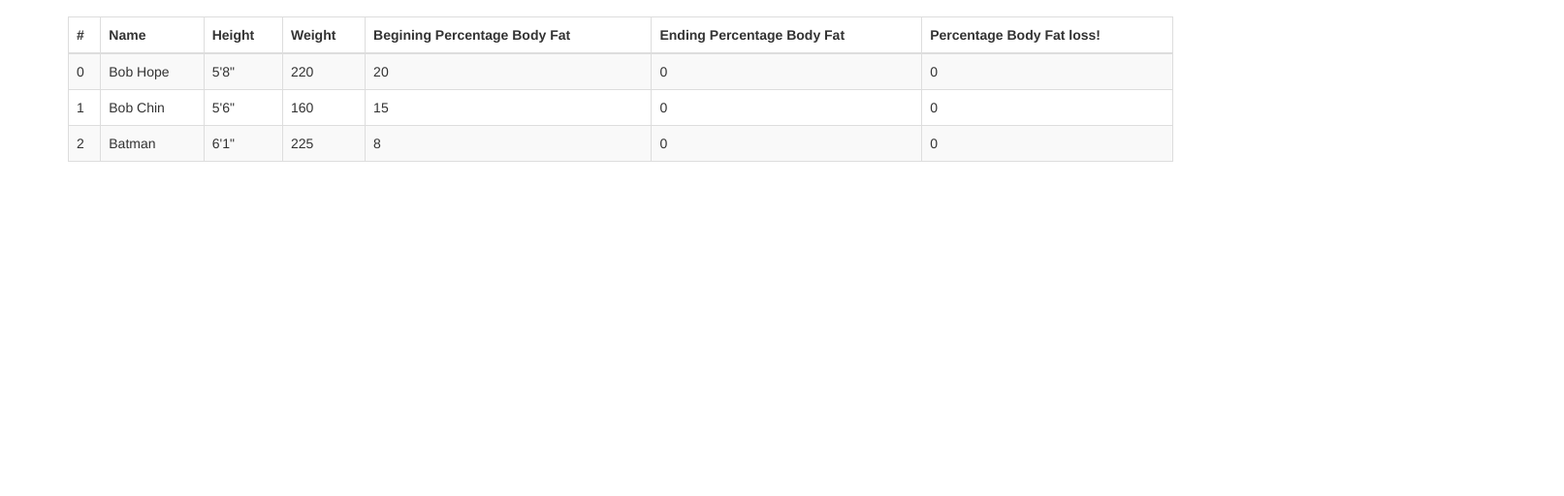
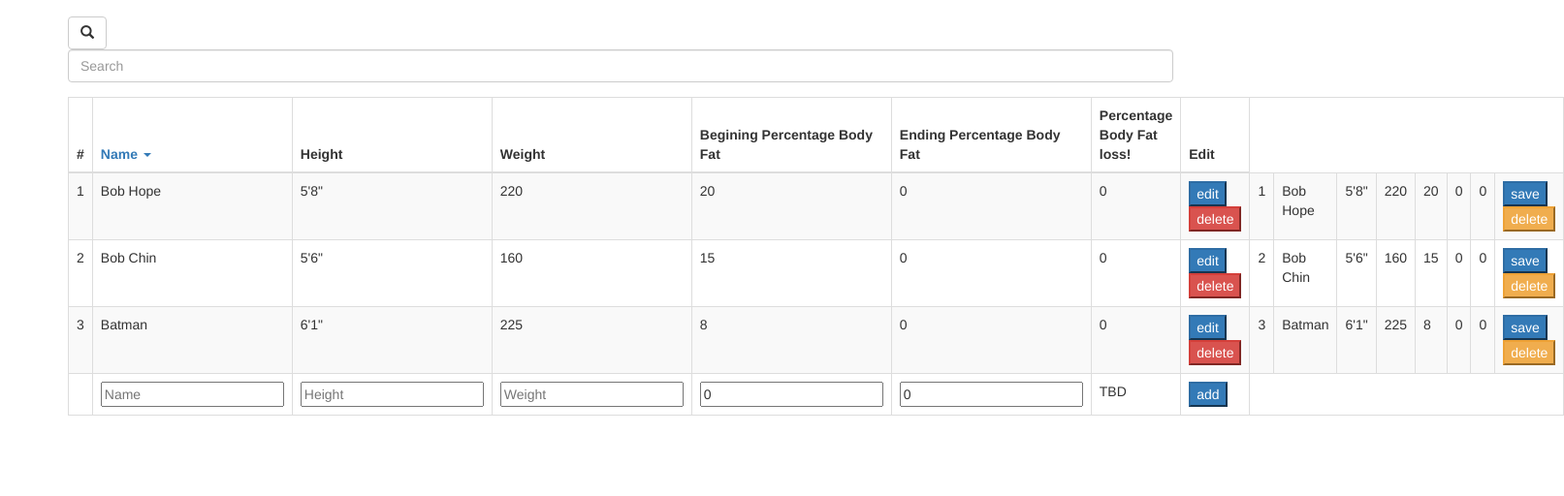
Before and after one commit to QsBBQ/biggest_loser, a website: page index.html in a window 1280 px wide. Shown: the part 288-800 px from the top of the page at 97% size, 1613 px wide, since content can reach past the window. Drawn offline with nearby package versions, Linux system fonts and the light colour scheme; some packages are replaced by stand-ins of ours.

Commit message:
working on table features orderby

```diff
--- a/index.html
+++ b/index.html
@@ -10,31 +10,75 @@
   </div>
     <div class="container" ng-controller="myController">
       <div class="page-header">
-        <h1>Tables {{test}}</h1>
+        <h1>Contestants {{test}}!</h1>
       </div>
       <div class="row">
         <div class="col-md-12">
+          <form>
+            <div class="form-group">
+                  <button class="btn btn-default" type="button">
+                    <span class="glyphicon glyphicon-search" aria-hidden="true">
+                    </span>
+                  </button>
+                  <input type="text" class="form-control" placeholder="Search" ng-model="searchContestant">
+            </div>
+          </form>
           <table class="table table-striped table-bordered">
             <thead>
               <tr>
                 <th>#</th>
-                <th>Name</th>
+                <th>
+                  <a href="#" ng-click="sortType= 'name'; sortReverse = !sortReverse">
+                  Name
+                  <span ng-show="sortType == 'name' && !sortReverse" class="caret"></span>
+                  <span ng-show="sortType == 'name' && sortReverse" class="dropup"><span class="caret"></span></span>
+                </th>
                 <th>Height</th>
                 <th>Weight</th>
                 <th>Begining Percentage Body Fat</th>
                 <th>Ending Percentage Body Fat</th>
                 <th>Percentage Body Fat loss!</th>
+                <th>Edit</th>
               </tr>
             </thead>
             <tbody>
-              <tr ng-repeat="contestant in contestants">
-                <td>{{$index}}</td>
+              <tr ng-repeat="contestant in contestants | orderBy: name">
+                <td>{{$index+1}}</td>
                 <td>{{contestant.name}}</td>
                 <td>{{contestant.height}}</td>
                 <td>{{contestant.weight}}</td>
                 <td>{{contestant.begfatPercentage}}</td>
                 <td>{{contestant.endfatPercentage}}</td>
                 <td>{{contestant.percentageLoss}}</td>
+                <td>
+                  <input class="btn-primary" type="submit" ng-click="editContestant(contestant)" value="edit">
+                  <input class="btn-danger" type="submit" ng-click="deleteContestant(contestant)" value="delete">
+                </td>
+                <div id="edit">
+                  <td>{{$index+1}}</td>
+                  <td>{{contestant.name}}</td>
+                  <td>{{contestant.height}}</td>
+                  <td>{{contestant.weight}}</td>
+                  <td>{{contestant.begfatPercentage}}</td>
+                  <td>{{contestant.endfatPercentage}}</td>
+                  <td>{{contestant.percentageLoss}}</td>
+                  <td>
+                    <input class="btn-primary" type="submit" value="save">
+                    <input class="btn-warning" type="submit" value="delete">
+                  </td>
+                </div>
+              </tr>
+              <tr>
+              <form ng-submit="addContestant()">
+                <td></td>
+                <td><input type="text" name = "name" ng-model="name" placeholder="Name"></td>
+                <td><input type="text" name = "height" ng-model="height" placeholder="Height"></td>
+                <td><input type="text" name = "weight" ng-model="weight" placeholder="Weight"></td>
+                <td><input type="text" name = "begBodyFat" ng-model="begBodyFat"></td>
+                <td><input type="text" name = "endBodyFat" ng-model="endBodyFat"></td>
+                <td>TBD</td>
+                <td><input class="btn-primary" type="submit" value="add"></td>
+              </form>
               </tr>
             </tbody>
           </table>
--- a/js/controller.js
+++ b/js/controller.js
@@ -1,5 +1,13 @@
 angular.module("myControllers", [])
 .controller("myController", function($scope) {
+  $scope.name = "";
+  $scope.height = "";
+  $scope.weight = "";
+  $scope.begBodyFat = 0;
+  $scope.endBodyFat = 0;
+  $scope.sortType = "name";
+  $scope.sortReverse = false;
+  $scope.searchContestant = "";
   $scope.contestants = [{
     name: "Bob Hope",
     height: "5\'8\"",
@@ -22,6 +30,21 @@ angular.module("myControllers", [])
     endfatPercentage: 0,
     percentageLoss: 0
   }];
-  $scope.test = "Blah!"
+  $scope.test = "2016"
+  $scope.editContestant = function(contestant) {
+    // console.log(contestant.name)
+  }
+  $scope.addContestant = function() {
+    // console.log($scope.name)
+    $scope.contestants.push({
+      name: $scope.name,
+      height: $scope.height,
+      weight: $scope.weight,
+      begfatPercentage: $scope.begBodyFat,
+      endfatPercentage: $scope.endBodyFat
+    })
+  }
+  $scope.deleteContestant = function() {
 
+  }
 })
```
Also changed, not shown: 1 other file.
